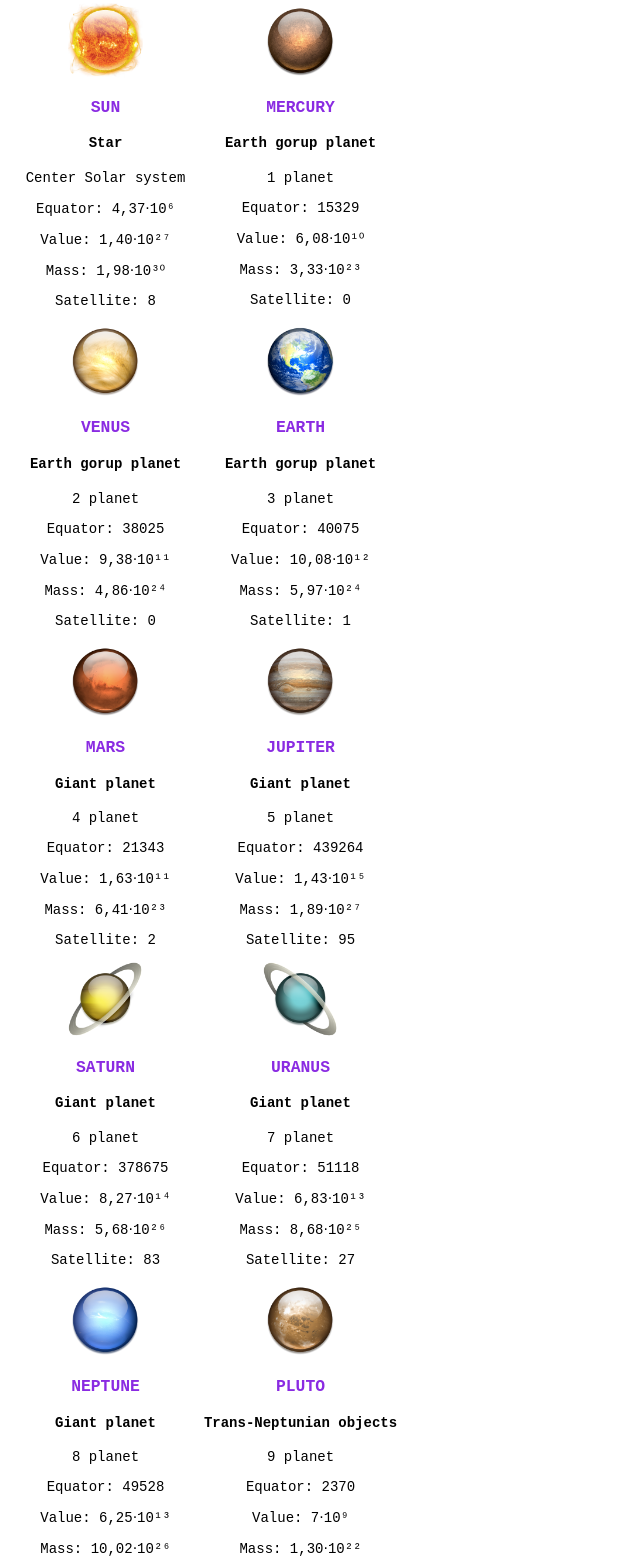
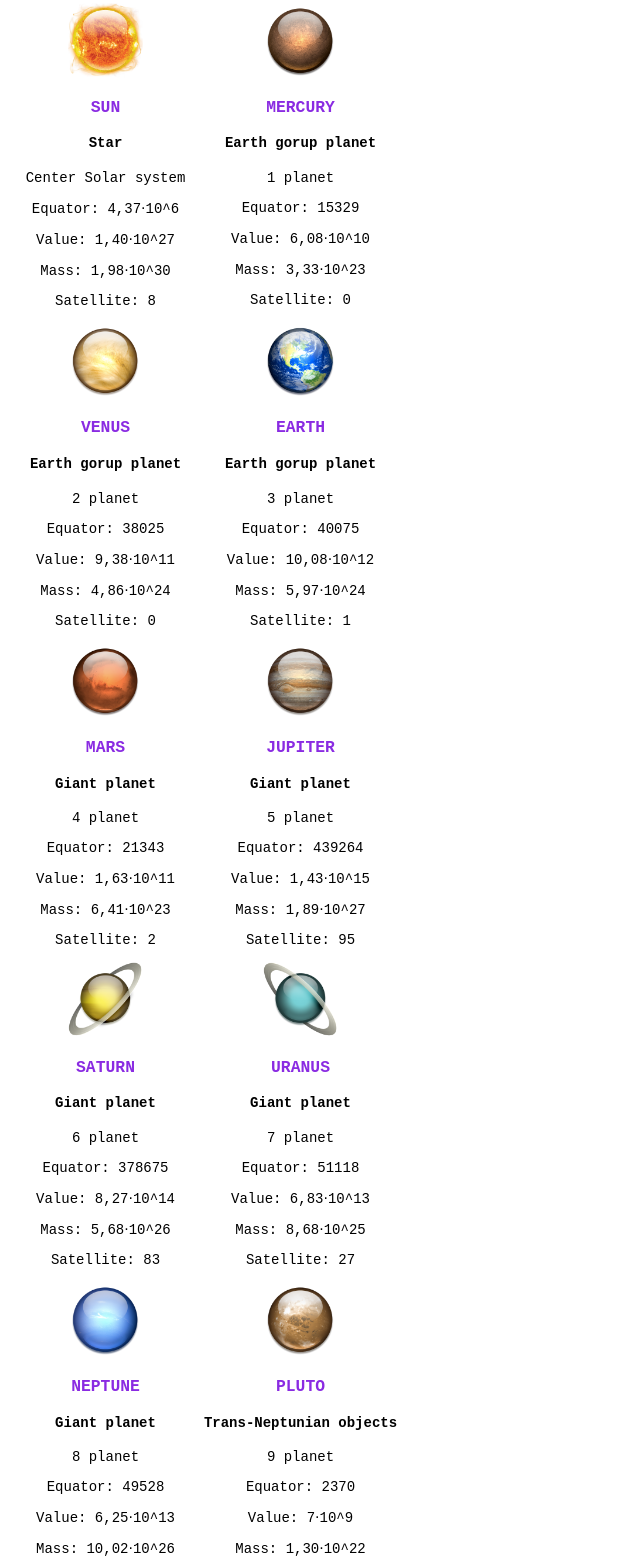
Before and after one commit to AstraL13666/Astral13666.github.io, a plain HTML site: page index.html in a window 1280 px wide. Shown: the part 491-2051 px from the top of the page, without its empty margins (0-640 px from the left). Drawn offline with Linux system fonts and the light colour scheme; a script that the page names is missing.

Commit message:
Update index.html

```diff
--- a/index.html
+++ b/index.html
@@ -45,9 +45,9 @@
             <h3>Sun</h3>
             <h4>Star</h4>
             <p>Center Solar system</p>
-            <p>Equator: 4,37⋅10⁶</p>
-            <p>Value: 1,40⋅10²⁷ </p>
-            <p>Mass: 1,98⋅10³⁰ </p>
+            <p>Equator: 4,37⋅10^6</p>
+            <p>Value: 1,40⋅10^27</p>
+            <p>Mass: 1,98⋅10^30</p>
             <p>Satellite: 8</p>
         </div>
 
@@ -58,8 +58,8 @@
             <p>1 planet</p>
             <p>Equator: 15329
             <p>
-            <p>Value: 6,08⋅10¹⁰ </p>
-            <p>Mass: 3,33⋅10²³ </p>
+            <p>Value: 6,08⋅10^10</p>
+            <p>Mass: 3,33⋅10^23</p>
             <p>Satellite: 0</p>
         </div>
 
@@ -70,8 +70,8 @@
             <p>2 planet</p>
             <p>Equator: 38025
             <p>
-            <p>Value: 9,38⋅10¹¹ </p>
-            <p>Mass: 4,86⋅10²⁴ </p>
+            <p>Value: 9,38⋅10^11</p>
+            <p>Mass: 4,86⋅10^24</p>
             <p>Satellite: 0</p>
         </div>
 
@@ -82,8 +82,8 @@
             <p>3 planet</p>
             <p>Equator: 40075
             <p>
-            <p>Value: 10,08⋅10¹² </p>
-            <p>Mass: 5,97⋅10²⁴ </p>
+            <p>Value: 10,08⋅10^12</p>
+            <p>Mass: 5,97⋅10^24</p>
             <p>Satellite: 1</p>
         </div>
 
@@ -94,8 +94,8 @@
             <p>4 planet</p>
             <p>Equator: 21343
             <p>
-            <p>Value: 1,63⋅10¹¹ </p>
-            <p>Mass: 6,41⋅10²³ </p>
+            <p>Value: 1,63⋅10^11</p>
+            <p>Mass: 6,41⋅10^23</p>
             <p>Satellite: 2</p>
         </div>
 
@@ -106,8 +106,8 @@
             <p>5 planet</p>
             <p>Equator: 439264
             <p>
-            <p>Value: 1,43⋅10¹⁵ </p>
-            <p>Mass: 1,89⋅10²⁷ </p>
+            <p>Value: 1,43⋅10^15</p>
+            <p>Mass: 1,89⋅10^27</p>
             <p>Satellite: 95</p>
         </div>
 
@@ -118,8 +118,8 @@
             <p>6 planet</p>
             <p>Equator: 378675
             <p>
-            <p>Value: 8,27⋅10¹⁴ </p>
-            <p>Mass: 5,68⋅10²⁶ </p>
+            <p>Value: 8,27⋅10^14</p>
+            <p>Mass: 5,68⋅10^26</p>
             <p>Satellite: 83</p>
         </div>
 
@@ -130,8 +130,8 @@
             <p>7 planet</p>
             <p>Equator: 51118
             <p>
-            <p>Value: 6,83⋅10¹³ </p>
-            <p>Mass: 8,68⋅10²⁵ </p>
+            <p>Value: 6,83⋅10^13</p>
+            <p>Mass: 8,68⋅10^25</p>
             <p>Satellite: 27</p>
         </div>
 
@@ -142,8 +142,8 @@
             <p>8 planet</p>
             <p>Equator: 49528
             <p>
-            <p>Value: 6,25⋅10¹³ </p>
-            <p>Mass: 10,02⋅10²⁶ </p>
+            <p>Value: 6,25⋅10^13</p>
+            <p>Mass: 10,02⋅10^26</p>
             <p>Satellite: 14</p>
         </div>
 
@@ -154,8 +154,8 @@
             <p>9 planet</p>
             <p>Equator: 2370
             <p>
-            <p>Value: 7⋅10⁹ </p>
-            <p>Mass: 1,30⋅10²² </p>
+            <p>Value: 7⋅10^9</p>
+            <p>Mass: 1,30⋅10^22</p>
             <p>Satellite: 5</p>
         </div>
 
@@ -166,8 +166,8 @@
             <p>Satellite</p>
             <p>Equator: 10920
             <p>
-            <p>Value: 2,19⋅10¹⁰ </p>
-            <p>Mass: 7,34⋅10²² </p>
+            <p>Value: 2,19⋅10^10</p>
+            <p>Mass: 7,34⋅10^22</p>
             <p>Satellite: 0</p>
         </div>
 
@@ -178,8 +178,8 @@
             <p>Asteroid belt</p>
             <p>Equator: 481,5
             <p>
-            <p>Value: 418⋅10⁶ </p>
-            <p>Mass: 9,39⋅10²⁰ </p>
+            <p>Value: 418⋅10^6</p>
+            <p>Mass: 9,39⋅10^20</p>
             <p>Satellite: 0</p>
         </div>
 
@@ -190,8 +190,8 @@
             <p>Scattered disk</p>
             <p>Equator: 2326
             <p>
-            <p>Value: 6,58⋅10⁹ </p>
-            <p>Mass: 1,68⋅10²² </p>
+            <p>Value: 6,58⋅10^9</p>
+            <p>Mass: 1,68⋅10^22</p>
             <p>Satellite: 1</p>
         </div>
     </div>
```
